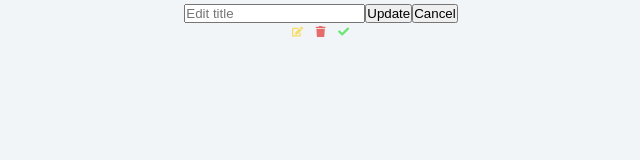
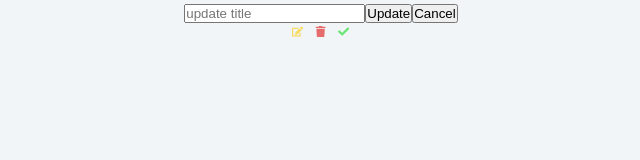
Before and after one commit to Farahcodes/my-todo-app-next-typescript, a Next.js app: page /SideBarList in a window 1280 px wide. Both pictures are taken after a click on the button 617 px from the left and 8 px from the top of the page. Shown: the top 160 px of the page, without its empty margins (319-959 px from the left). Built offline with nearby package versions, Linux system fonts and the light colour scheme.

Commit message:
working on handleEdit function

```diff
--- a/pages/SideBarList.tsx
+++ b/pages/SideBarList.tsx
@@ -1,6 +1,7 @@
 import styles from "../styles/SideBarList.module.css";
 import { FaEdit, FaTrash, FaCheck } from "react-icons/fa";
 import { useState } from "react";
+import { uuid } from "uuidv4";
 
 interface SideBarListProp {
   title: string;
@@ -8,33 +9,38 @@ interface SideBarListProp {
 }
 
 const SideBarList = (props: SideBarListProp) => {
-  const [currentTitle, setCurrentTitle] = useState<string>();
+  const [newTitle, setNewTitle] = useState<string>();
   const [isEditing, setIsEditing] = useState<boolean>(false);
   function handleEditInputChange(e: React.FormEvent<HTMLInputElement>) {
-    setCurrentTitle(e.currentTarget.value);
+    setNewTitle(e.currentTarget.value);
   }
+
   function handleEditClick() {
     setIsEditing(true);
-    props.handleEdit;
   }
-
+  function handleEditSubmit() {
+    let newTitle = props.title;
+    props.handleEdit(newTitle, uuid());
+  }
   return (
     <div className={styles.listsContainer}>
       {/* Conditional rendering based on if we are on edit mode  */}
       {isEditing ? (
         // if we are editing - display the edit title input
-        <div>
+        <form>
           <input
             name="editTitle"
             type="text"
-            placeholder="Edit title"
-            value={currentTitle}
+            placeholder="update title"
+            value={newTitle}
             onChange={handleEditInputChange}
           />
-          <button type="submit">Update</button>
+          <button type="submit" onClick={handleEditSubmit}>
+            Update
+          </button>
           {/* cancel editing mode */}
           <button onClick={() => setIsEditing(false)}>Cancel</button>
-        </div>
+        </form>
       ) : (
         // if we are not editing - display the current title through props
         <div>{props.title}</div>
```
